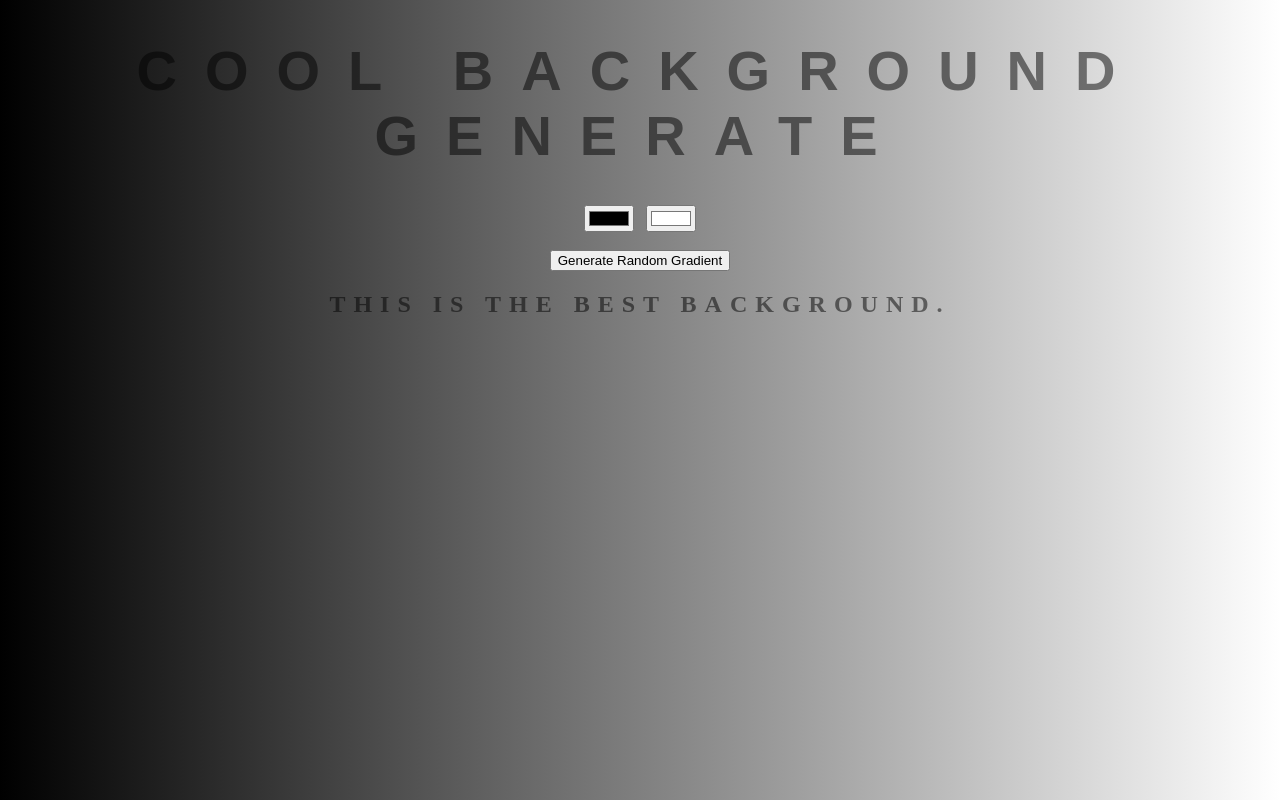
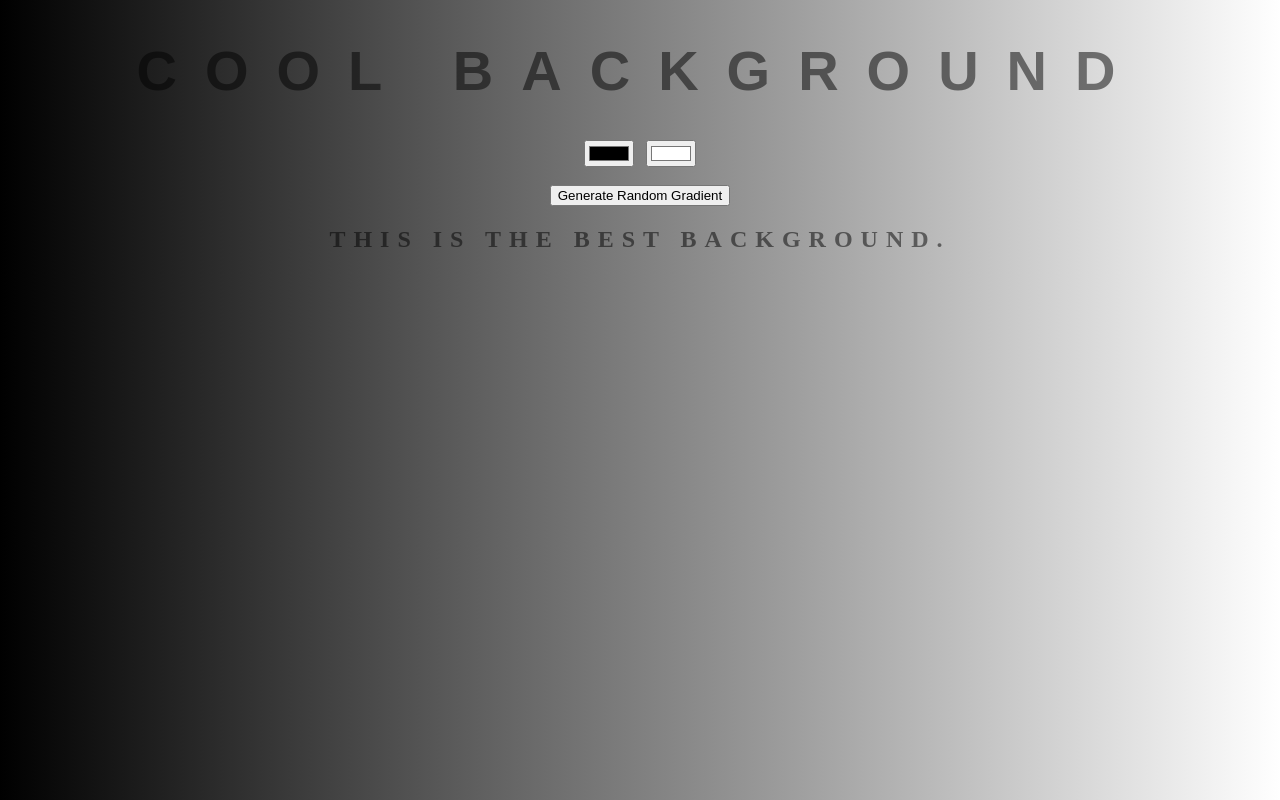
Before and after one commit to shubhransh99/backgroundGen, a plain HTML site: page index.html in a window 1280 px wide. Drawn offline with Linux system fonts and the light colour scheme.

Commit message:
title changed last time

```diff
--- a/index.html
+++ b/index.html
@@ -5,7 +5,7 @@
 	<link rel="stylesheet" type="text/css" href="style.css">
 </head>
 <body id="gradient">
-	<h1>Cool Background Generate</h1>
+	<h1>Cool Background</h1>
 	<input class="color1" type="color" name="color1" value="#000000">
 	<input class="color2" type="color" name="color2" value="#ffffff">
 	<br>
```
